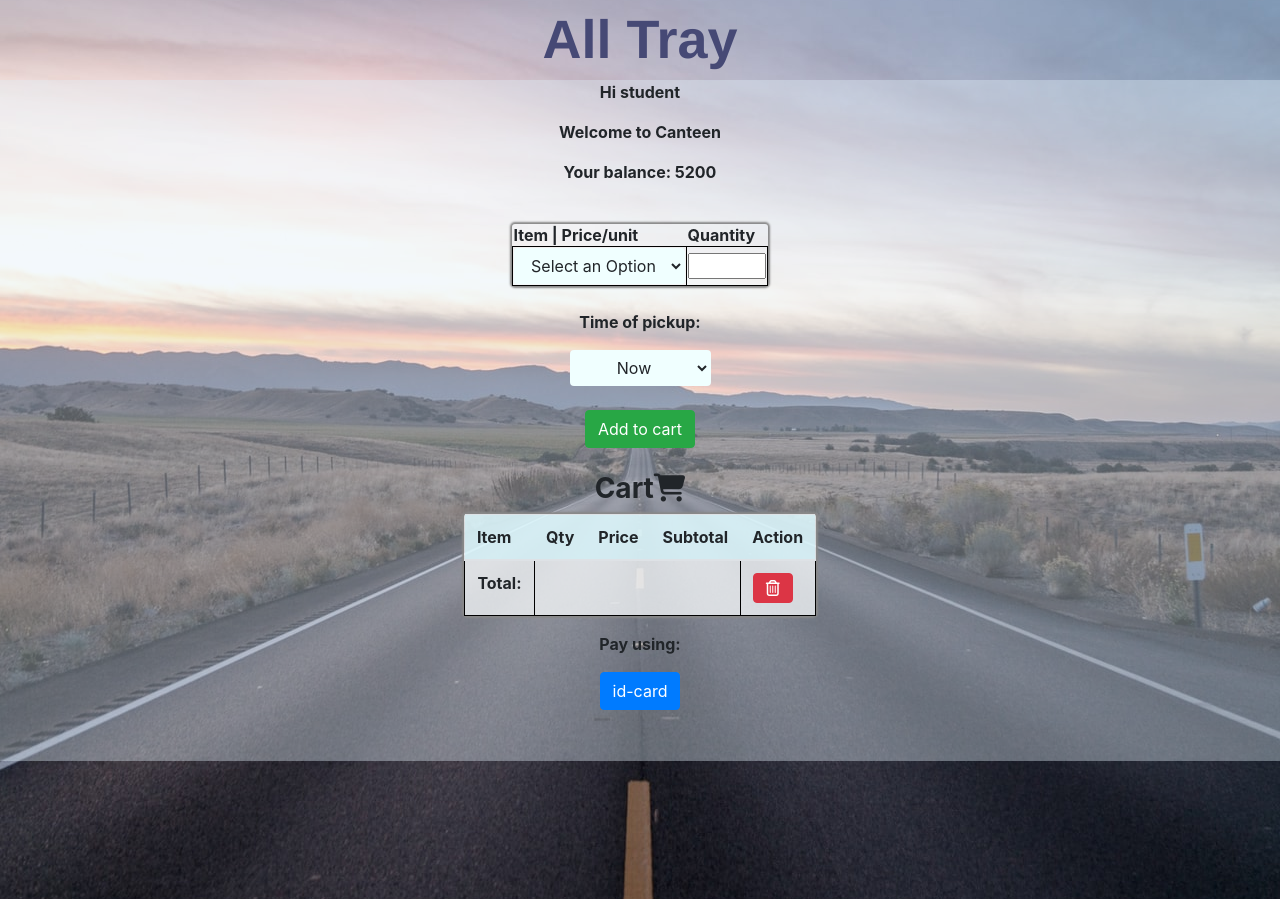
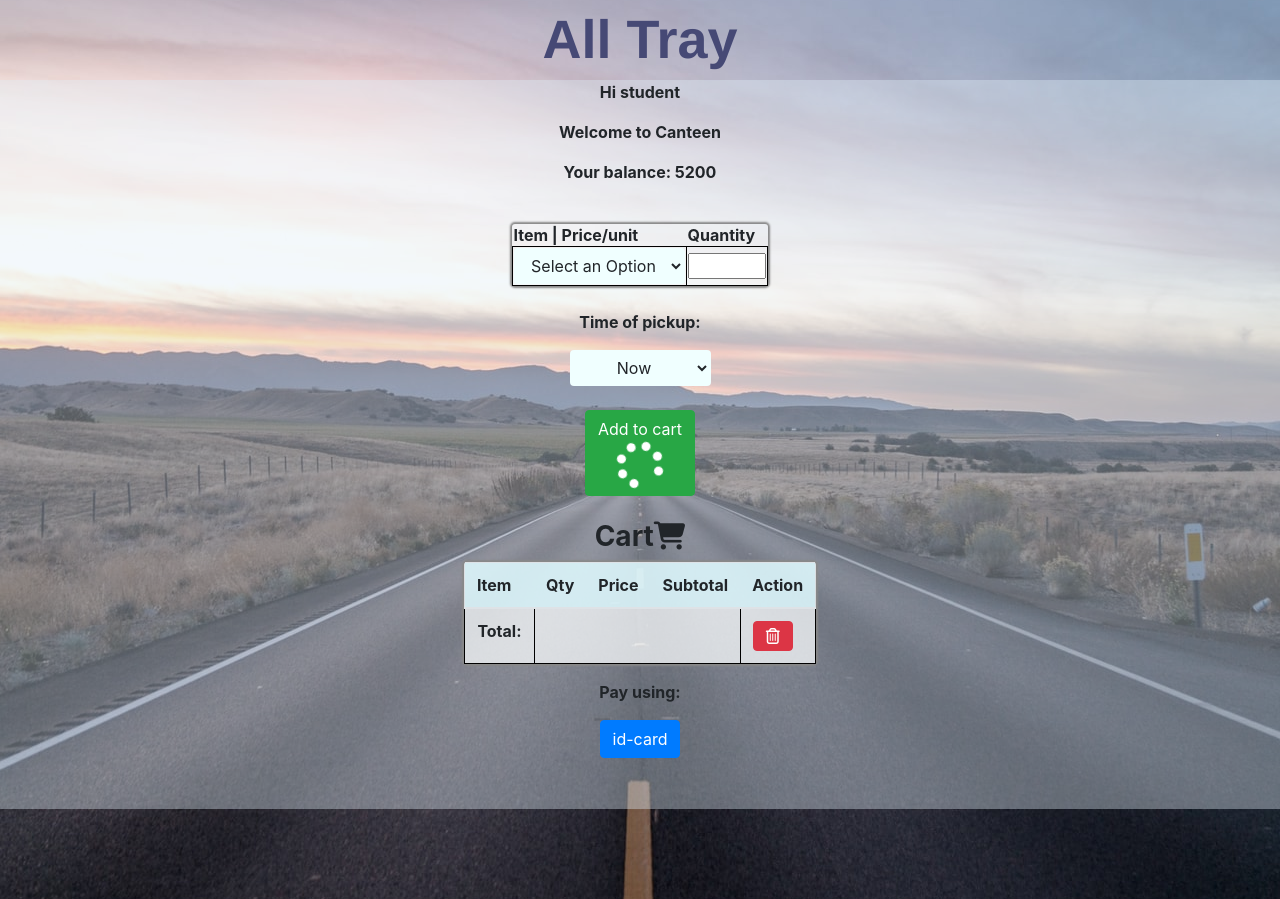
Before and after one commit to Sangeeth123sj/All-Tray, a Django app: template tray/templates/tray/order_page.html in a window 1280 px wide. Shown: the part 57-956 px from the top of the page. Run offline with Django 3.2, Linux system fonts and the light colour scheme; the template is opened without the code that fills it: values that come from a table or form of the project are taken from there, others are empty; data comes from the database, SQL or seed files in the repository; both versions use the stored data as it was after the commit; some libraries are stand-ins or nearby versions.

Commit message:
cart performance optimization

```diff
--- a/tray/templates/tray/order_page.html
+++ b/tray/templates/tray/order_page.html
@@ -55,7 +55,8 @@
 
 <br/>
 
-<button class="btn btn-success" type="button" id="add">Add to cart </button>
+<button class="btn btn-success" type="button" id="add">Add to cart <div class="fa-3x">
+  <i class="fas fa-spinner fa-spin"></i></div> </button>
 <br/> <br/>
 
 <h3><strong>Cart</strong><i class="fas fa-shopping-cart"></i></h3>
@@ -128,14 +129,14 @@
                                 var cost = price * quantity;
                                 total = cost + subtotal;
                                 subtotal = subtotal + cost;
-                                console.log("total type:"+ typeof (total));
-                                console.log("cost type:"+ typeof (cost));
-                                console.log("subtotal type:"+ typeof (subtotal));
+                                //console.log("total type:"+ typeof (total));
+                                //console.log("cost type:"+ typeof (cost));
+                                //console.log("subtotal type:"+ typeof (subtotal));
                                 var item_row = '<tr id = '+data.cart_item_id+'> <td>'+item+'</td> <td>'+quantity+'</td> <td>'+ price +'</td> <td>'+cost+'</td> <td><input type="checkbox" name="record"></td> </tr>';
                                 $("#cart_table").find('tbody').append(item_row );
                                 $("#total").text(total);
-                                console.log("total type:"+  total);
-                                console.log(total);
+                                //console.log("total type:"+  total);
+                                //console.log(total);
                                 //total = 0;
                             }
                             else if (data.added == 'failure'){
@@ -227,7 +228,7 @@
                 total = 0;
                 subtotal = 0;
                 }
-            };
+
 //this ajax only resets cart on reentering to the cart page
 // meets the requirement but don't know why the anomaly
                 $.ajax({
@@ -244,6 +245,7 @@
                             }
 
                 });
+            };
 
 
     });
--- a/tray/views.py
+++ b/tray/views.py
@@ -626,12 +626,18 @@
 
 def cart(request):
     #block that adds items to cart
+    student = False
+    store = False
     if request.GET['status'] == 'add_to_cart':
+        #can cache student and store object
+        #no need to query them on each add_to_cart
+        if student == False and store == False:
+            student_id = request.GET['student_id']
+            student = Student.objects.get(id = student_id)
+            store_id = request.GET['store_id']
+            store = Store.objects.get(id = store_id)
+
         item_name = request.GET['item_name']
-        student_id = request.GET['student_id']
-        student = Student.objects.get(id = student_id)
-        store_id = request.GET['store_id']
-        store = Store.objects.get(id = store_id)
         time = request.GET['time']
         quantity = request.GET['quantity']
 
```
Also changed, not shown: db.sqlite3. Lines whose indentation alone changed are shown as unchanged.
